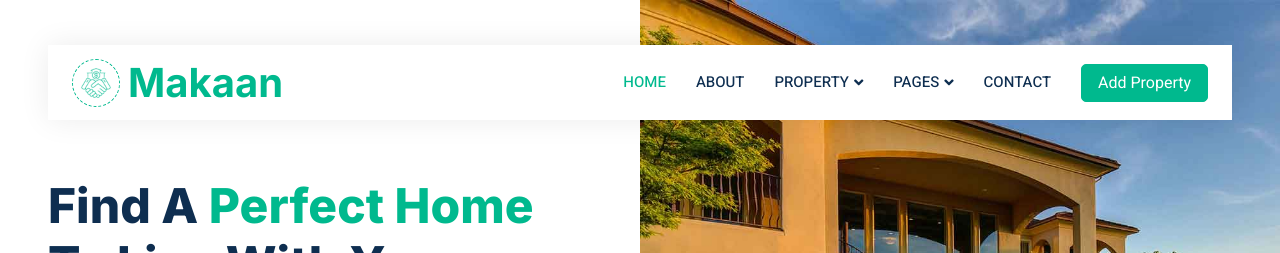
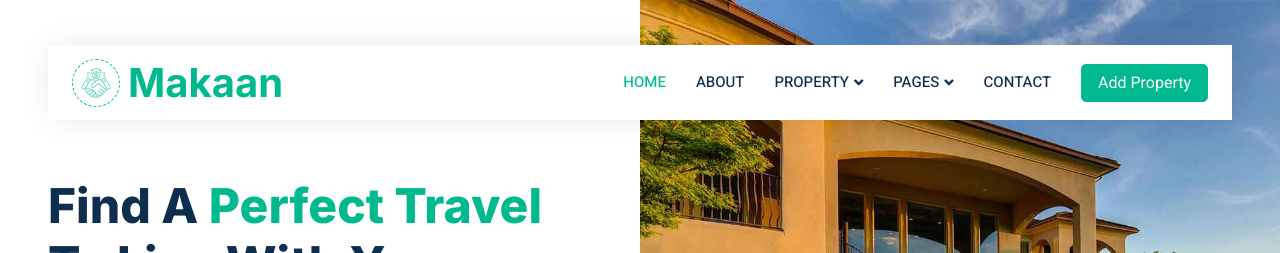
Before and after one commit to ulwanhk/beta-sn-website, a plain HTML site: page index.html in a window 1280 px wide. Shown: the top 253 px of the page. Drawn offline with nearby package versions, Linux system fonts and the light colour scheme.

Commit message:
change from perfect home to perferct travel

```diff
--- a/index.html
+++ b/index.html
@@ -86,7 +86,7 @@
         <div class="container-fluid header bg-white p-0">
             <div class="row g-0 align-items-center flex-column-reverse flex-md-row">
                 <div class="col-md-6 p-5 mt-lg-5">
-                    <h1 class="display-5 animated fadeIn mb-4">Find A <span class="text-primary">Perfect Home</span> To Live With Your Family</h1>
+                    <h1 class="display-5 animated fadeIn mb-4">Find A <span class="text-primary">Perfect Travel</span> To Live With Your Family</h1>
                     <p class="animated fadeIn mb-4 pb-2">Vero elitr justo clita lorem. Ipsum dolor at sed stet
                         sit diam no. Kasd rebum ipsum et diam justo clita et kasd rebum sea elitr.</p>
                     <a href="" class="btn btn-primary py-3 px-5 me-3 animated fadeIn">Get Started</a>
```
